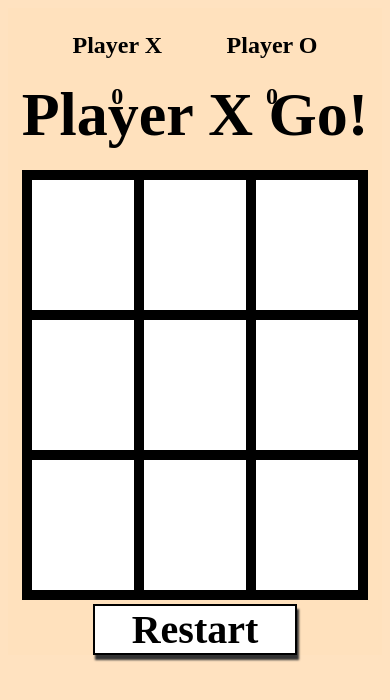
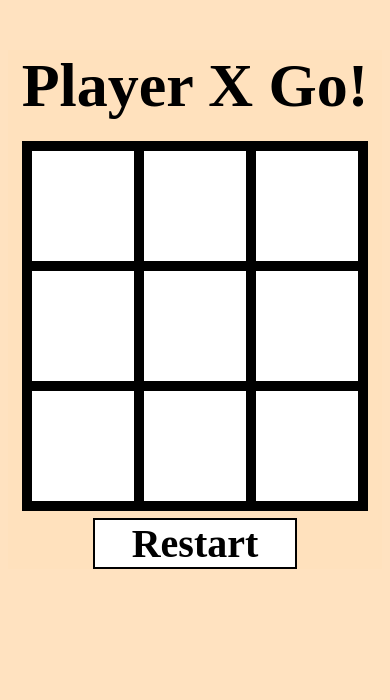
Before and after one commit to BrettM265/TicTacToe, a plain HTML site: page index.html in a window 390 px wide. Drawn offline with Linux system fonts and the light colour scheme.

Commit message:
Some Responsive Changes

```diff
--- a/style.css
+++ b/style.css
@@ -105,19 +105,31 @@ body{
 
 @media screen and (max-width: 1280px) {
     #container-board{
-    width:600px;
+    width:500px;
     }
     .box {
-    height:120px;
+    height:90px;
+    }
+    #board-head{
+        margin-top:0px;
+    }
+    #board-footer{
+        margin: 2% auto;
     }
 }
 @media screen and (max-width:992px){
     #container-board{
-        width:90%;
+        width:60%;
         box-shadow: 0px 0px 0px #494949;
         }
         .box {
             height:80px;
+            }
+            #board-head{
+            margin-top:50px;
+            }
+            #board-footer{
+            box-shadow: 0px 0px 0px #494949;
             }
 }
 @media screen and (max-width:600px){
@@ -125,6 +137,12 @@ body{
         width:90%;
         }
         .box {
-            height:80px;
+            height:60px;
+            }
+            .scoreboard{
+                display:none;
+            }
+            #board-head{
+                margin-top:50px;
             }
 }
```
